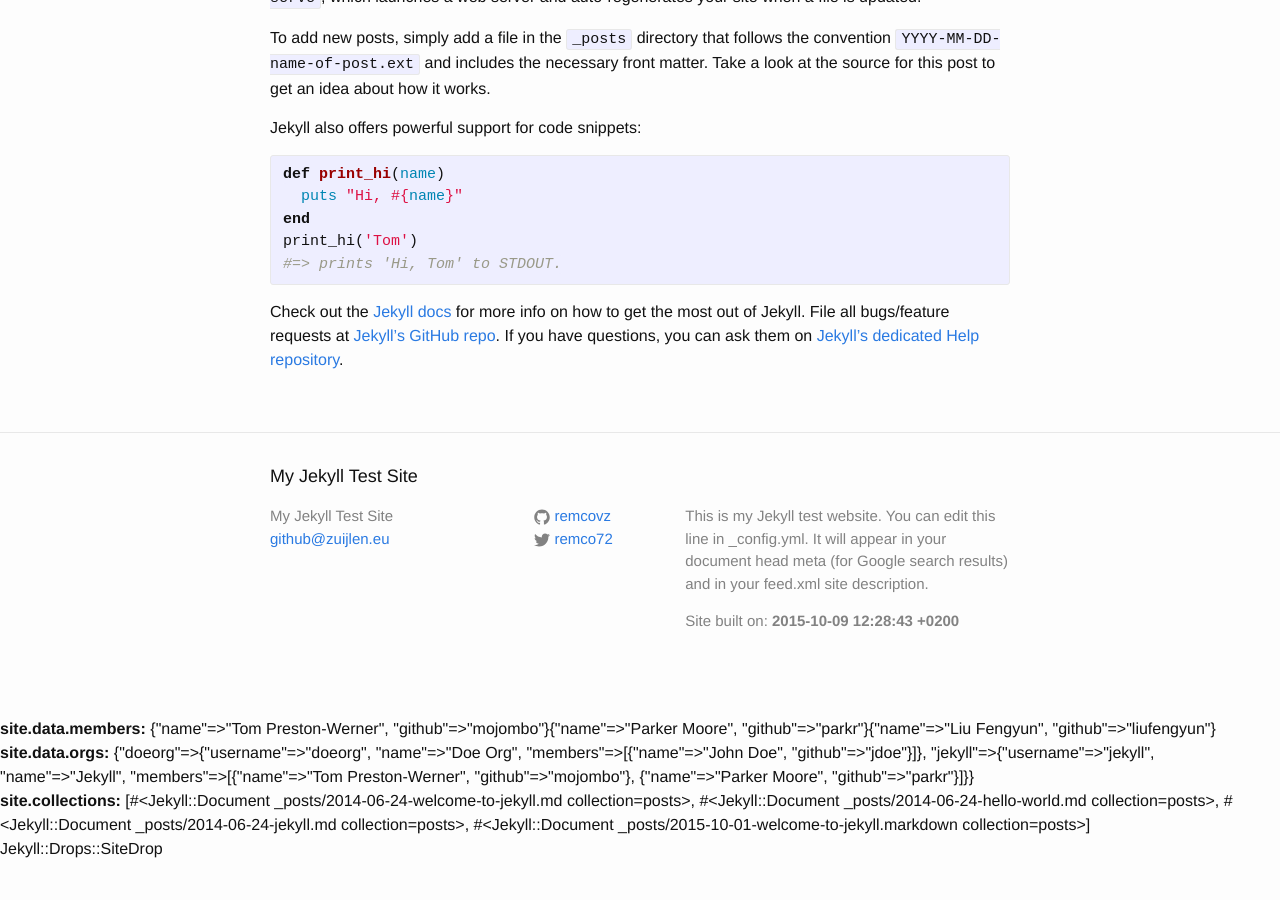
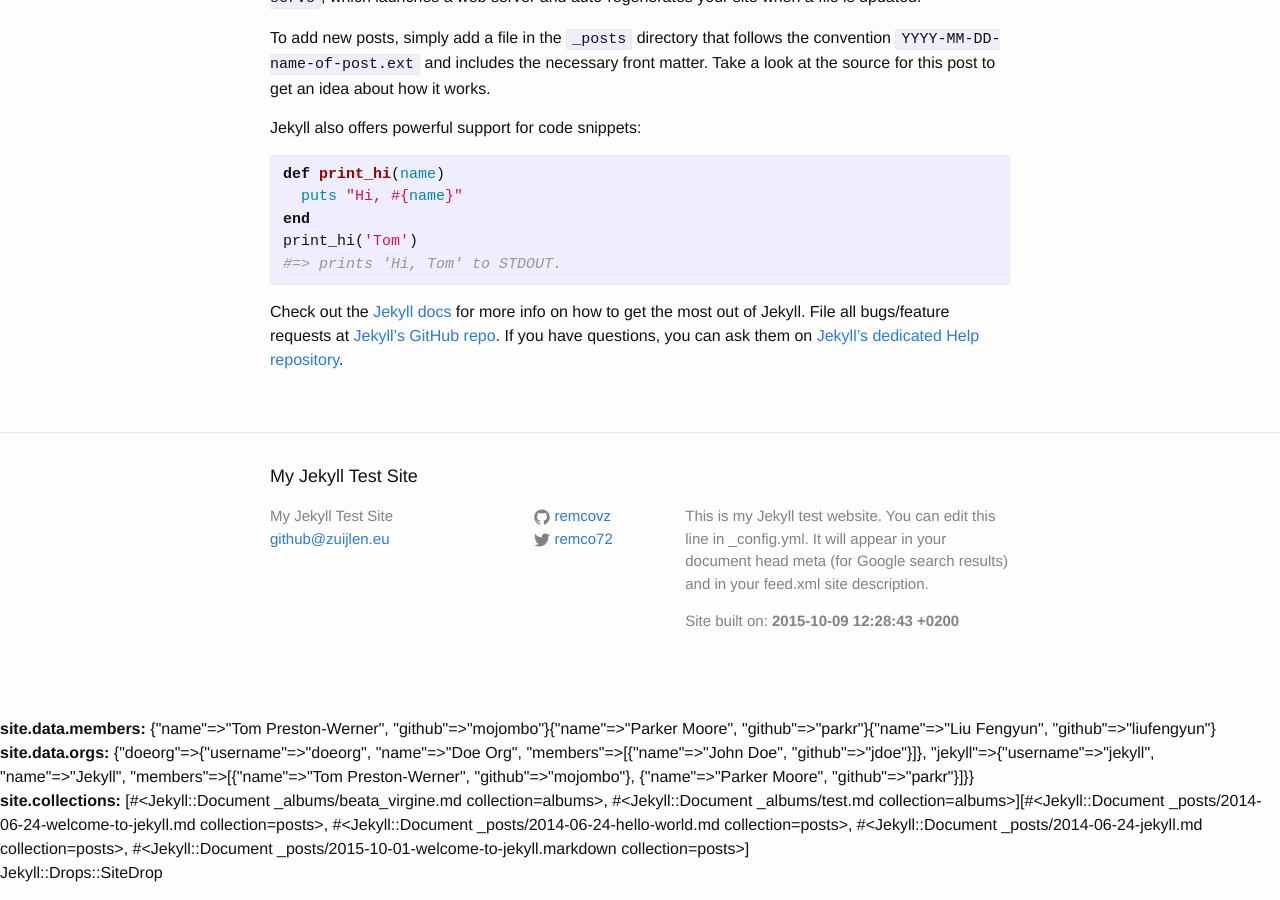
Before and after one commit to remcovz/hello-world, a Jekyll site: the page built from site.md, in a window 1280 px wide and 900 px high, scrolled down 2435 px. Built offline with Jekyll 4.4.1, drawn with Linux system fonts in a browser that asks for light colours; before the commit the page ends 3311 px from its top, so only the background shows below that.

Commit message:
added collections

```diff
--- a/_config.yml
+++ b/_config.yml
@@ -15,4 +15,7 @@
 
 # Build settings
 markdown: kramdown
-#permalink: pretty
+permalink: pretty
+
+collections:
+  - albums
```
